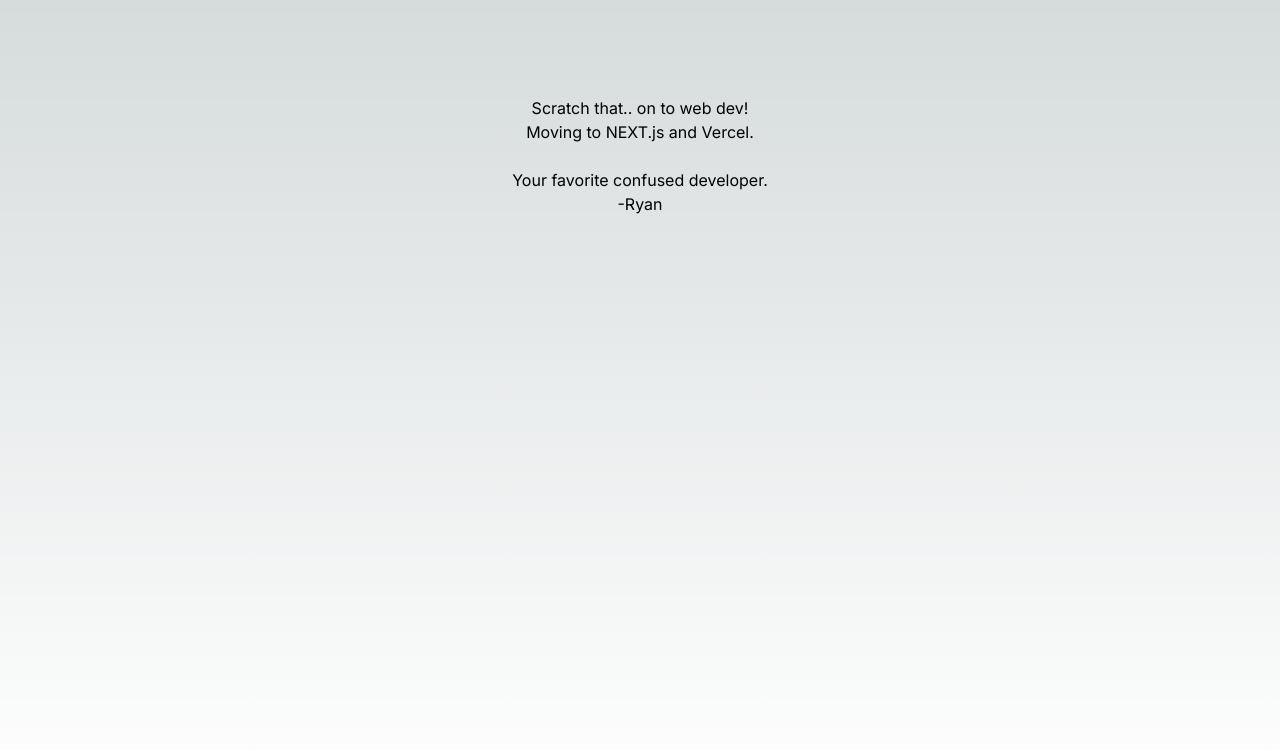
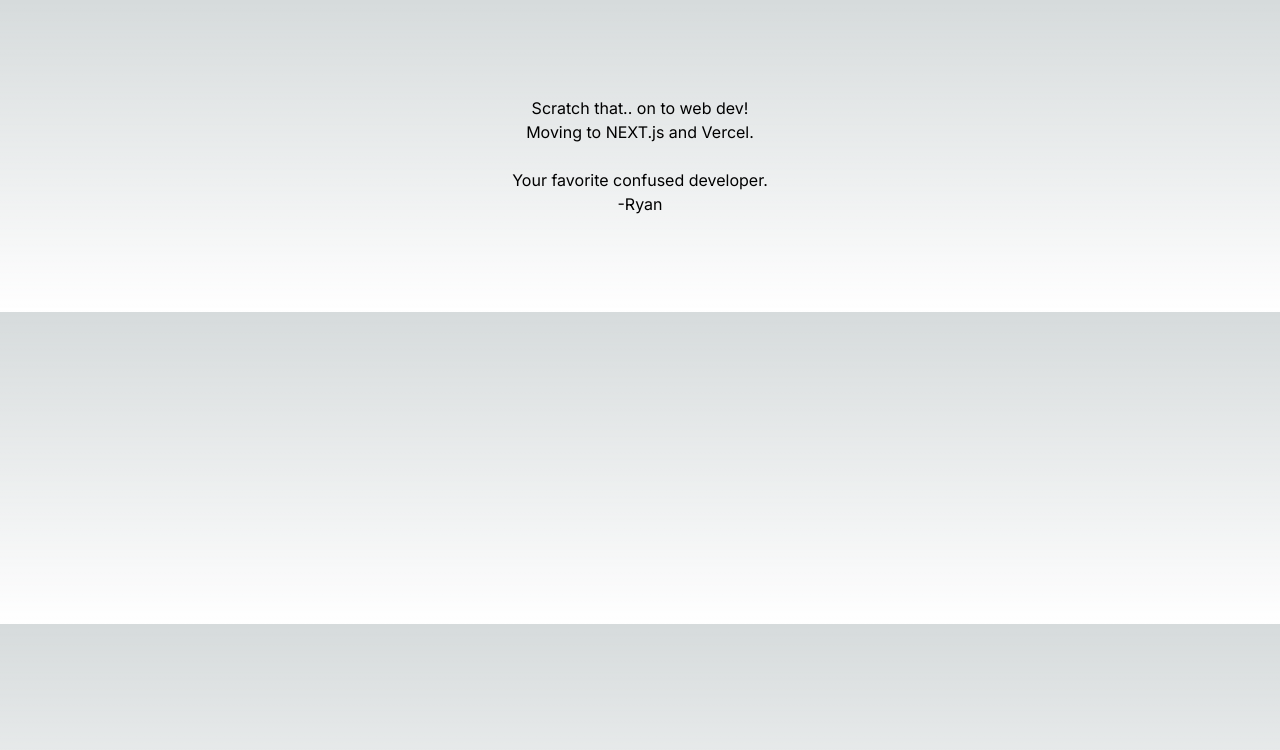
Before and after one commit to 2Ryan09/site, a Next.js app: page / in a window 1280 px wide. Shown: the top 750 px of the page. Built offline with nearby package versions, Linux system fonts and the light colour scheme.

Commit message:
clear up warnings

```diff
--- a/src/app/page.tsx
+++ b/src/app/page.tsx
@@ -1,8 +1,6 @@
-import Image from "next/image";
-
 export default function Home() {
   return (
-    <main className="flex min-h-screen flex-col items-center p-24">
+    <main className="flex flex-col items-center p-24">
       <h1>Scratch that.. on to web dev!</h1>
       <p>Moving to NEXT.js and Vercel.</p>
         <br/>
```
